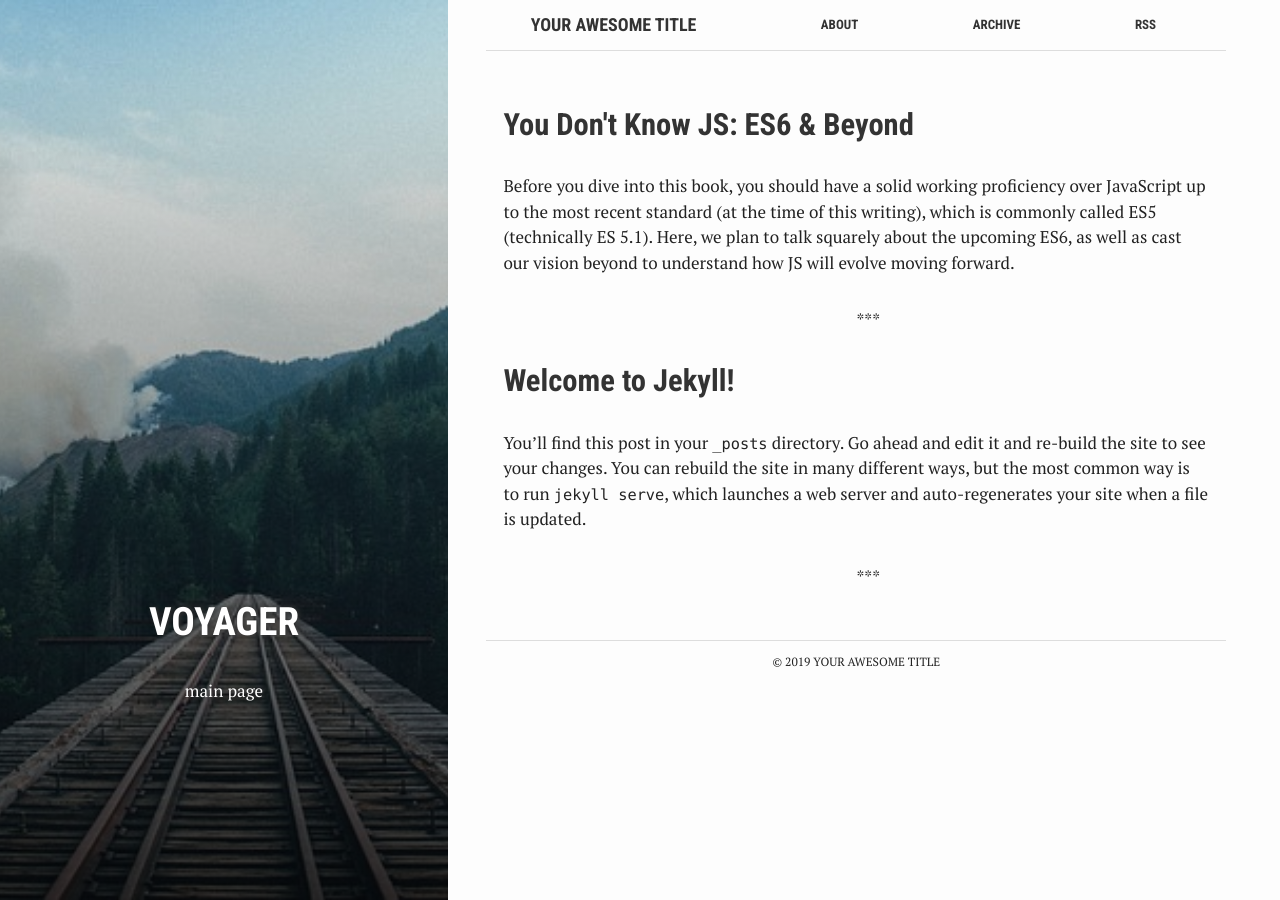
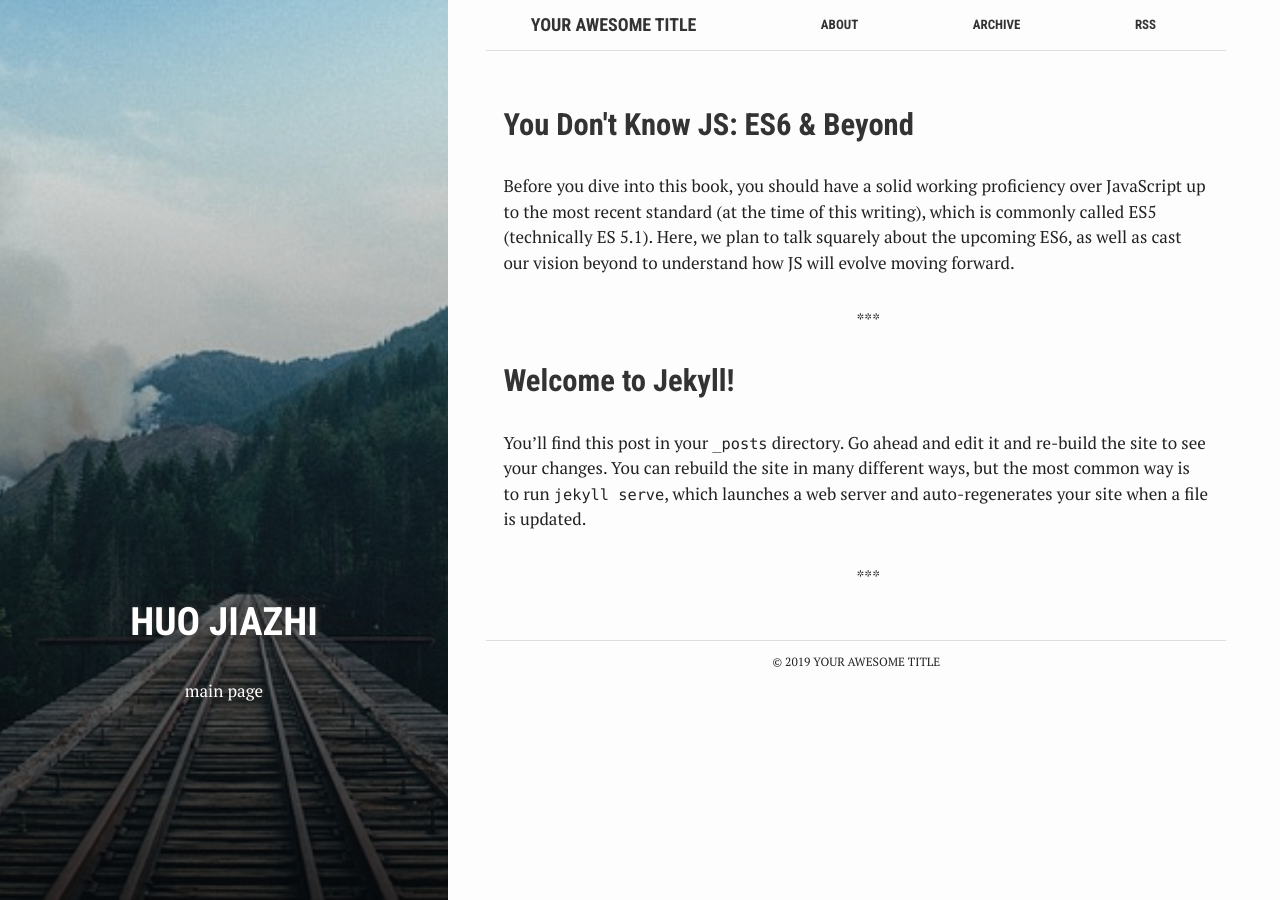
Before and after one commit to HuoJiazhi/huojiazhi.github.io, a Jekyll site: the page built from index.html, in a window 1280 px wide. Built offline with Jekyll 4.4.1, drawn with Linux system fonts in a browser that asks for light colours.

Commit message:
Update index.html

```diff
--- a/index.html
+++ b/index.html
@@ -1,8 +1,8 @@
 ---
 bg: "rails.jpg"
 layout: default
-crawlertitle: "Jekyll blog"
-title: "Voyager"
+crawlertitle: "Jiazhi blog"
+title: "Huo Jiazhi"
 summary: "main page"
 ---
 
```
